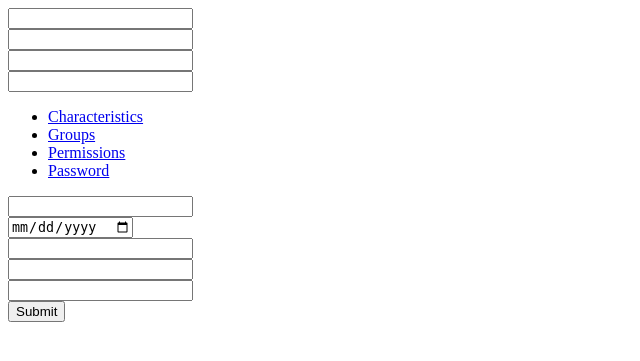
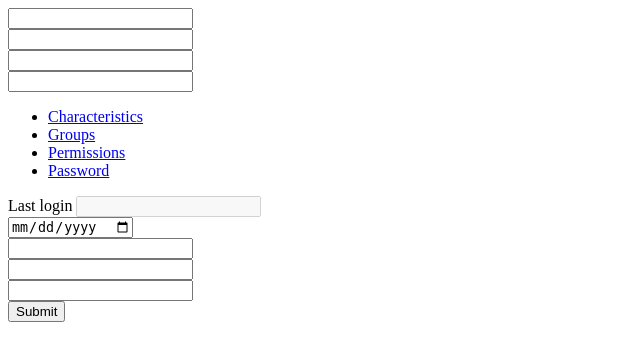
Before and after one commit to pstch/django-crucrudile, a Django app: template django_pstch_helpers/templates/django_pstch_helpers/auth/user/form/form.html in a window 1280 px wide. Shown: the top 361 px of the page, without its empty margins (0-640 px from the left). Run offline with Django 3.2, Linux system fonts and the light colour scheme; the template is opened without the code that fills it, so the values that code supplies are empty, except form fields; tables that the repository leaves empty hold one stand-in row (values such as "Sample post"); form fields are guessed from the names that the template uses; some libraries are stand-ins or nearby versions.

Commit message:
*** empty log message ***

```diff
--- a/django_pstch_helpers/templates/django_pstch_helpers/auth/user/form/form.html
+++ b/django_pstch_helpers/templates/django_pstch_helpers/auth/user/form/form.html
@@ -42,7 +42,9 @@
       <div class="tab-content">
 	<div class="tab-pane fade in active" id="characteristics">
 	  <div class="form-group">
-	    {{ form.last_login | bootstrap }}
+            <label class="control-label" for="id_last_login">Last login</label>
+            <input disabled class="form-control" id="id_last_login" name="last_login" type="text" value="{{ form.last_login.value }}">
+        </div>
 	  </div>
 	  <div class="form-group">
 	    {{ form.date_joined | bootstrap }}
```
